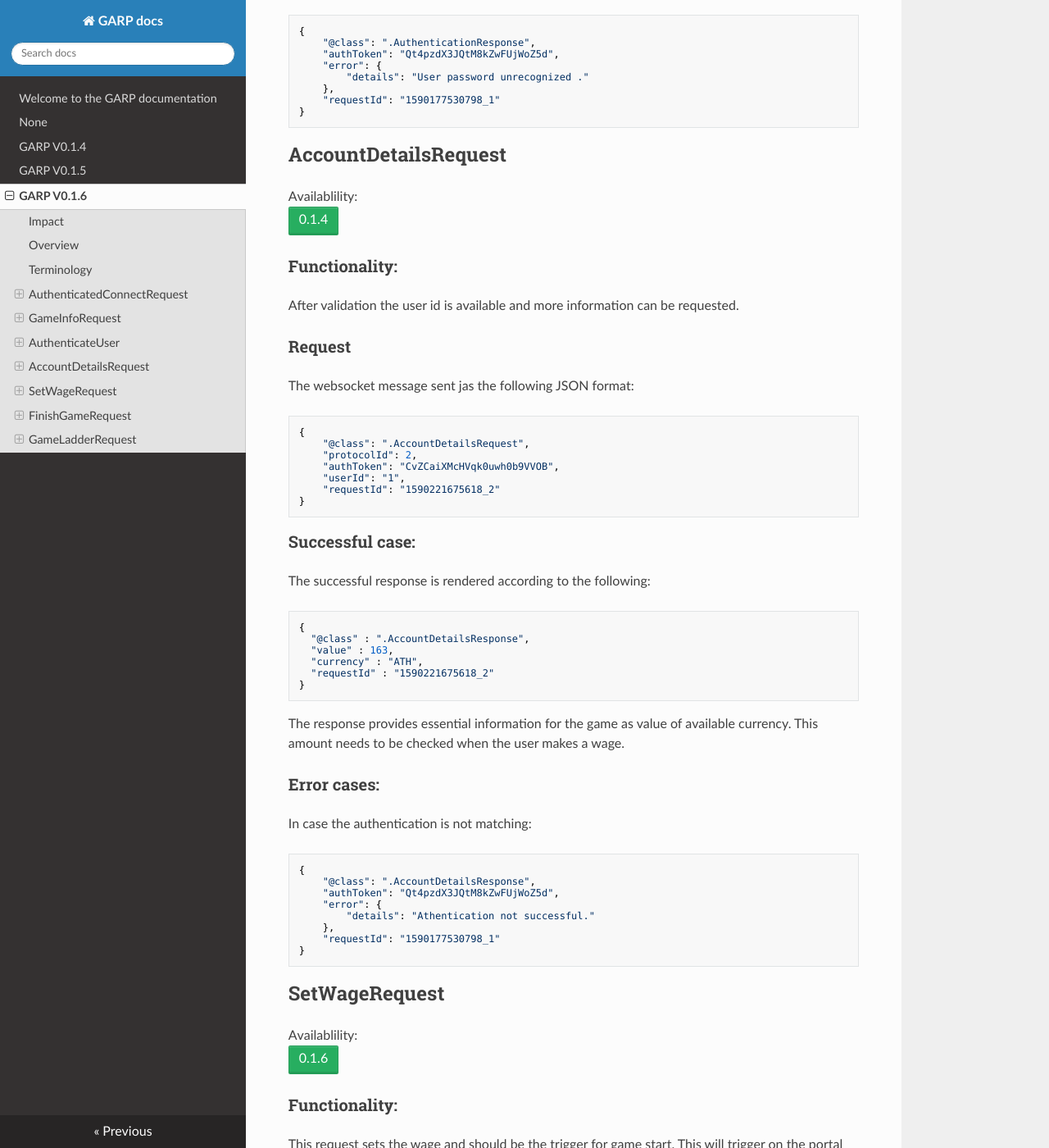
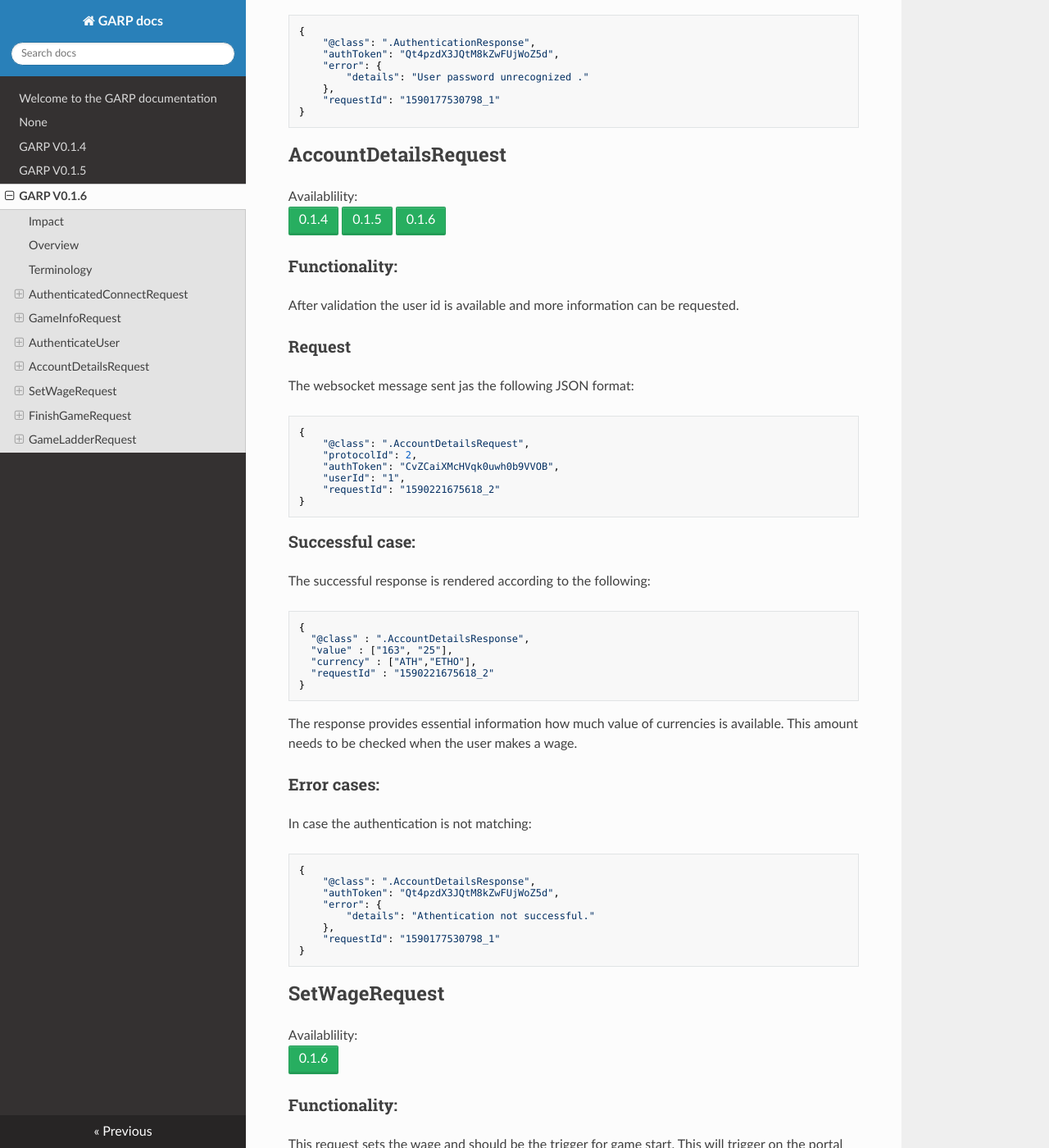
Before and after one commit to garpofficial/garp.readthedocs.io, an MkDocs documentation site: the page built from docs/garp_v016.md, in a window 1280 px wide and 1400 px high, scrolled down 3955 px. Shown: the whole window at 82% size. Built offline with MkDocs 1.6.1, drawn with Linux system fonts in a browser that asks for light colours; nearby versions of some CDN libraries.

Commit message:
Update for v0.1.6

```diff
--- a/docs/garp_v016.md
+++ b/docs/garp_v016.md
@@ -172,6 +172,8 @@ In case of a user / password mismatch:
 ## AccountDetailsRequest
 Availablility:
 <button type="button" class="btn btn-primary">0.1.4</button>
+<button type="button" class="btn btn-primary">0.1.5</button>
+<button type="button" class="btn btn-secondary">0.1.6</button>
 
 ### Functionality:
 After validation the user id is available and more information can be requested.
@@ -192,12 +194,12 @@ The successful response is rendered according to the following:
 
     {
       "@class" : ".AccountDetailsResponse",
-      "value" : 163,
-      "currency" : "ATH",
+      "value" : ["163", "25"],
+      "currency" : ["ATH","ETHO"],
       "requestId" : "1590221675618_2"
     }
 
-The response provides essential information for the game as value of available currency.
+The response provides essential information how much value of currencies is available.
 This amount needs to be checked when the user makes a wage.
 
 ### Error cases:
```
